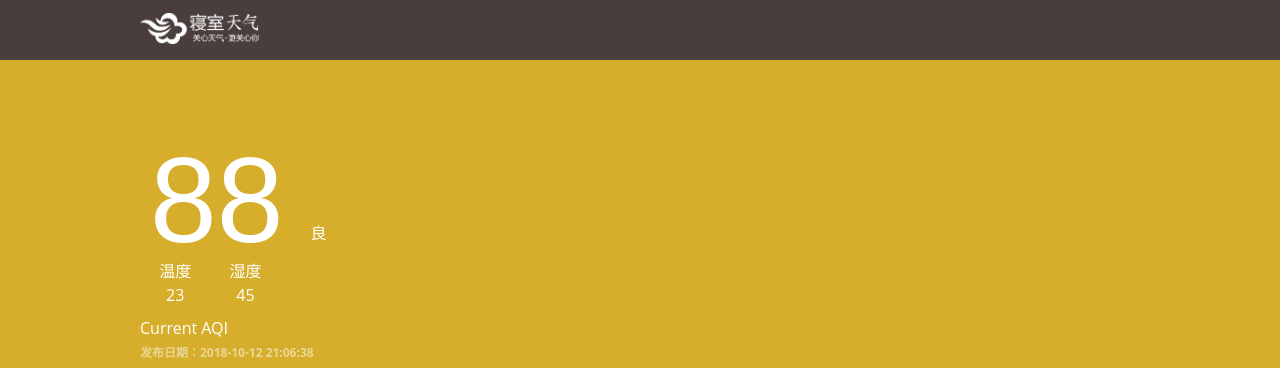
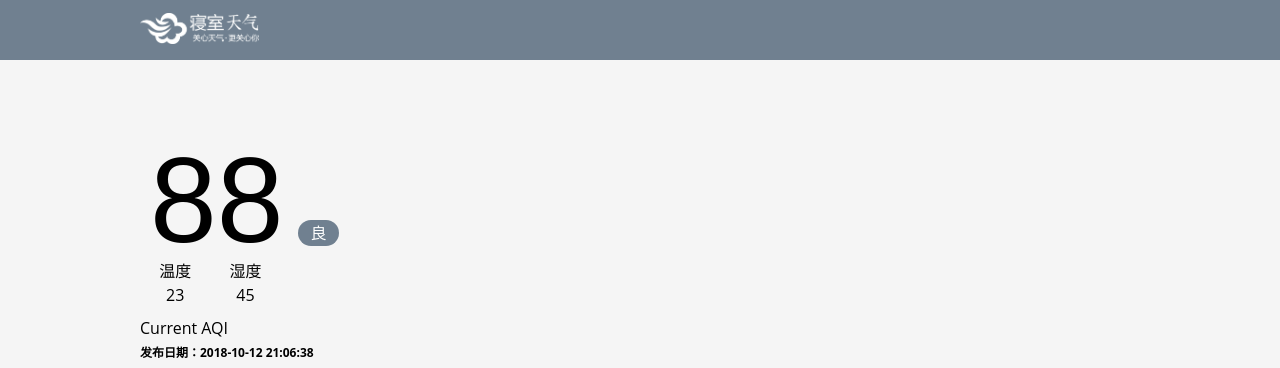
Before and after one commit to 117503445/RoomWeather, a Flask app: page /TempAndHum in a window 1280 px wide. Shown: the top 368 px of the page. Run offline with Flask 2, Linux system fonts and the light colour scheme; data that the repository does not hold is empty; some libraries are stand-ins or nearby versions; grey boxes are pictures that could not be loaded.

Commit message:
1022-2259

```diff
--- a/RoomWeather-Server/templates/TempAndHum.html
+++ b/RoomWeather-Server/templates/TempAndHum.html
@@ -10,15 +10,15 @@
     <script src="static/js/echarts.js"></script>
 </head>
 
-<body style="background: rgb(73, 61, 61);"><!--最下面的颜色-->
-<div class="head_box" style="background: rgb(73, 61, 61);"><!--最上面的颜色-->
+<body style="background: rgb(214, 174, 43);"><!--最下面的颜色-->
+<div class="head_box" style="background-color:slategray;"><!--最上面的颜色-->
     <div class="head clearfix">
         <a class="logo" href="/">
             <img src="static/res/RoomWeather.png" alt="RoomWeather" height="31">
         </a>
     </div>
 </div>
-<div id="aqi" class="clearfix" style="background: rgb(214, 174, 43);"><!--中间的颜色-->
+<div id="aqi" class="clearfix" style="background: whitesmoke;"><!--中间的颜色-->
     <div id="info_box">
         <div id="search">
         </div>
@@ -26,28 +26,28 @@
     <div class="wrap clearfix">
         <div id="aqi_info">
             <div class="aqi_info_detail">
-                <em id="aqi_value">{{aqi}}</em>
-                <span id="aqi_desc" style="background: rgb(214, 174, 43);">{{aqiText}}</span><!--中间字体的颜色-->
+                <em id="aqi_value"  style="color: black">{{aqi}}</em>
+                <span id="aqi_desc" style="background-color:slategray;">{{aqiText}}</span><!--中间字体的颜色-->
             </div>
             <div class="aqi_info_item">
                 <ul class="clearfix">
                     <li>
-                        <em>温度</em>
-                        <span>{{lastTemp}}</span>
+                        <em style="color: black">温度</em>
+                        <span style="color: black">{{lastTemp}}</span>
                     </li>
                     <li>
-                        <em>湿度</em>
-                        <span>{{lastHum}}</span>
+                        <em style="color: black">湿度</em>
+                        <span style="color: black">{{lastHum}}</span>
                     </li>
                 </ul>
             </div>
             <div class="aqi_info_time">
-                <h1>Current AQI</h1>
-                <b>发布日期：{{time}}</b>
+                <h1 style="color: black">Current AQI</h1>
+                <b style="color: black">发布日期：{{time}}</b>
             </div>
             <dl class="aqi_info_tips">
-                <dt>温馨提醒 :</dt>
-                <dd id="aqi-tips">请关注睡眠环境的空气质量</dd>
+                <dt style="color: black">温馨提醒 :</dt>
+                <dd id="aqi-tips" style="color: black">请关注睡眠环境的空气质量</dd>
             </dl>
         </div>
     </div>
```
Also changed, not shown: RoomWeather-Server/templates/pm.html (+15 -12 lines).
